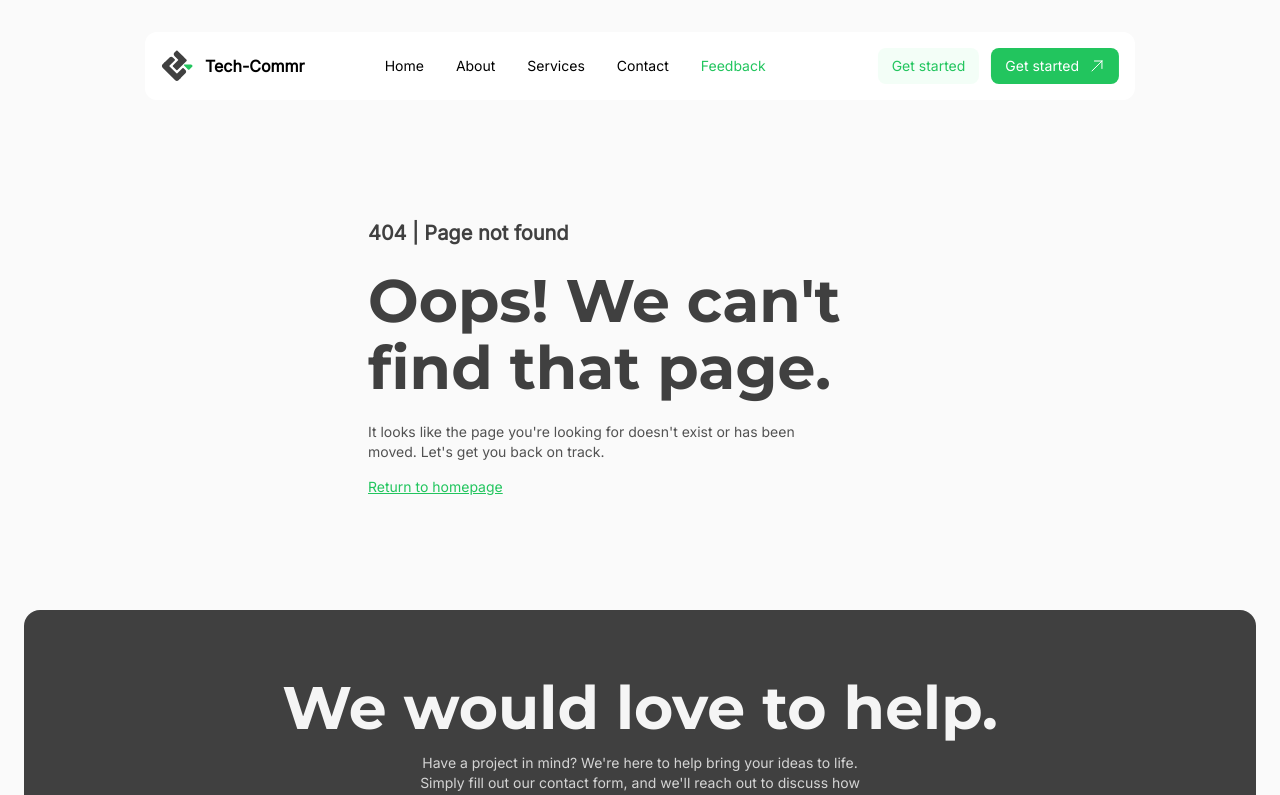
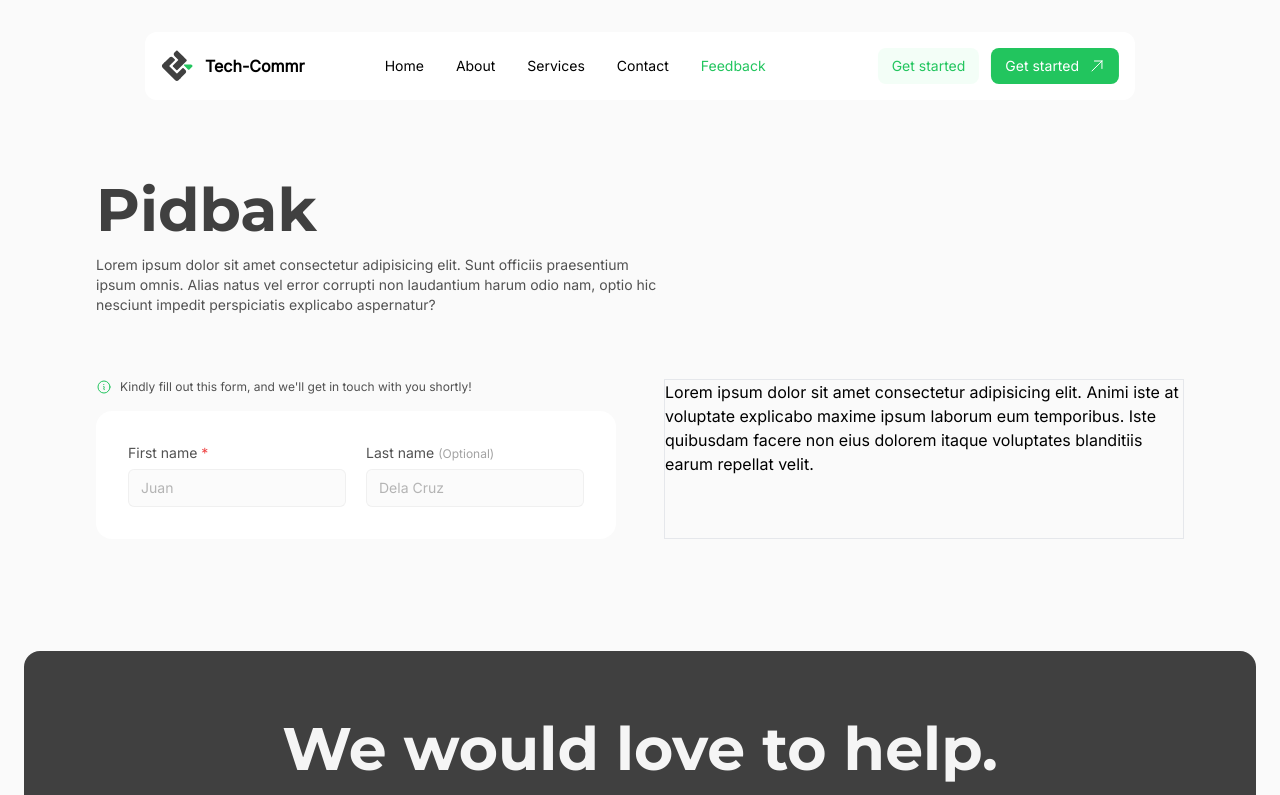
Before and after one commit to itgauy/Tech-Commr, a React (Vite) app in the folder frontend/: page /feedback in a window 1280 px wide. Shown: the top 795 px of the page. Built offline with nearby package versions, Linux system fonts and the light colour scheme.

Commit message:
Created feedback form and page with initial contents

```diff
--- a/frontend/src/App.jsx
+++ b/frontend/src/App.jsx
@@ -1,5 +1,5 @@
 import React from 'react'
-import { Home, About, Services, Contact, TAC, Privacy, NoPage } from './pages'
+import { Home, About, Services, Contact, Feedback, TAC, Privacy, NoPage } from './pages'
 import { Navbar, Footer } from './components/ui'
 import { BrowserRouter, Routes, Route } from 'react-router-dom'
 import { motion } from 'framer-motion';
@@ -32,6 +32,10 @@ const App = () => {
             element={<Contact />}
           />
           <Route
+            path="/feedback"
+            element={<Feedback />}
+          />
+          <Route
             path="/terms-and-conditions"
             element={<TAC />}
           />
--- /dev/null
+++ b/frontend/src/components/FeedbackForm.jsx
@@ -0,0 +1,20 @@
+import React from 'react'
+import { Input } from '../components/ui';
+
+const FeedbackForm = () => {
+  return (
+    <form className='grid md:grid-cols-2 grid-cols-1 bg-white rounded-2xl md:p-8 p-6 gap-5' onSubmit={''}>
+      {/* First Name */}
+      <Input type={'text'} placeholder={'Juan'} value={''} onChange={''} error={''}>
+        <p>First name <span className='text-red-500'>*</span></p>
+      </Input>
+      {/* Last Name */}
+      <Input type={'text'} placeholder={'Dela Cruz'} value={''} onChange={''} >
+        <p>Last name <span className='text-neutral-400 text-xs'>(Optional)</span></p>
+      </Input>
+    </form >
+
+  )
+}
+
+export default FeedbackForm
--- a/frontend/src/components/index.js
+++ b/frontend/src/components/index.js
@@ -5,6 +5,7 @@ import FAQs from './FAQs'
 import GetInTouch from './GetInTouch'
 import Company from './Company'
 import Team from './Team'
+import FeedbackForm from './FeedbackForm'
 
 export {
   Hero,
@@ -14,4 +15,5 @@ export {
   GetInTouch,
   Company,
   Team,
+  FeedbackForm
 }
--- /dev/null
+++ b/frontend/src/pages/Feedback.jsx
@@ -0,0 +1,49 @@
+import React from 'react';
+import { motion } from 'framer-motion';
+import useLenisScroll from '../hooks/useLenisScroll';
+import useScrollToTop from '../hooks/useScrollToTop';
+import { GetInTouch, FeedbackForm } from '../components';
+
+const Feedback = () => {
+  useLenisScroll();
+  useScrollToTop();
+
+  return (
+    <motion.section
+      initial={{ opacity: 0 }}
+      animate={{ opacity: 1 }}
+      exit={{ opacity: 0 }}
+      transition={{ duration: 0.5 }}
+      className='md:pt-44 pt-32 md:space-y-28 space-y-24'
+    >
+      <div className='md:px-24 px-8 space-y-16'>
+        {/* Header */}
+        <div className="space-y-3">
+          <h1>Pidbak</h1>
+          <p className="w-full max-w-xl">
+            Lorem ipsum dolor sit amet consectetur adipisicing elit. Sunt officiis praesentium ipsum omnis. Alias natus vel error corrupti non laudantium harum odio nam, optio hic nesciunt impedit perspiciatis explicabo aspernatur?
+          </p>
+        </div>
+        {/* Container */}
+        <div className='grid md:grid-cols-2 grid-cols-1 gap-12'>
+          {/* Feedback Form Container */}
+          <div>
+            <div className='flex items-start gap-2 pb-4'>
+              <svg xmlns="http://www.w3.org/2000/svg" fill="none" viewBox="0 0 24 24" strokeWidth={1.5} stroke="currentColor" className="shrink-0 text-green-500 size-4">
+                <path strokeLinecap="round" strokeLinejoin="round" d="m11.25 11.25.041-.02a.75.75 0 0 1 1.063.852l-.708 2.836a.75.75 0 0 0 1.063.853l.041-.021M21 12a9 9 0 1 1-18 0 9 9 0 0 1 18 0Zm-9-3.75h.008v.008H12V8.25Z" />
+              </svg>
+              <p className='text-xs'>Kindly fill out this form, and we'll get in touch with you shortly!</p>
+            </div>
+            <FeedbackForm />
+          </div>
+          {/* Recent Feedbacks Container */}
+          <div className='border'>Lorem ipsum dolor sit amet consectetur adipisicing elit. Animi iste at voluptate explicabo maxime ipsum laborum eum temporibus. Iste quibusdam facere non eius dolorem itaque voluptates blanditiis earum repellat velit.</div>
+        </div>
+      </div>
+      {/* Get in Touch */}
+      <GetInTouch />
+    </motion.section>
+  )
+}
+
+export default Feedback
--- a/frontend/src/pages/index.js
+++ b/frontend/src/pages/index.js
@@ -2,6 +2,7 @@ import Home from './Home'
 import About from './About'
 import Services from './Services'
 import Contact from './Contact'
+import Feedback from './Feedback'
 import TAC from './TAC'
 import Privacy from './Privacy'
 import NoPage from './NoPage'
@@ -11,6 +12,7 @@ export {
   About,
   Services,
   Contact,
+  Feedback,
   TAC,
   Privacy,
   NoPage,
```
